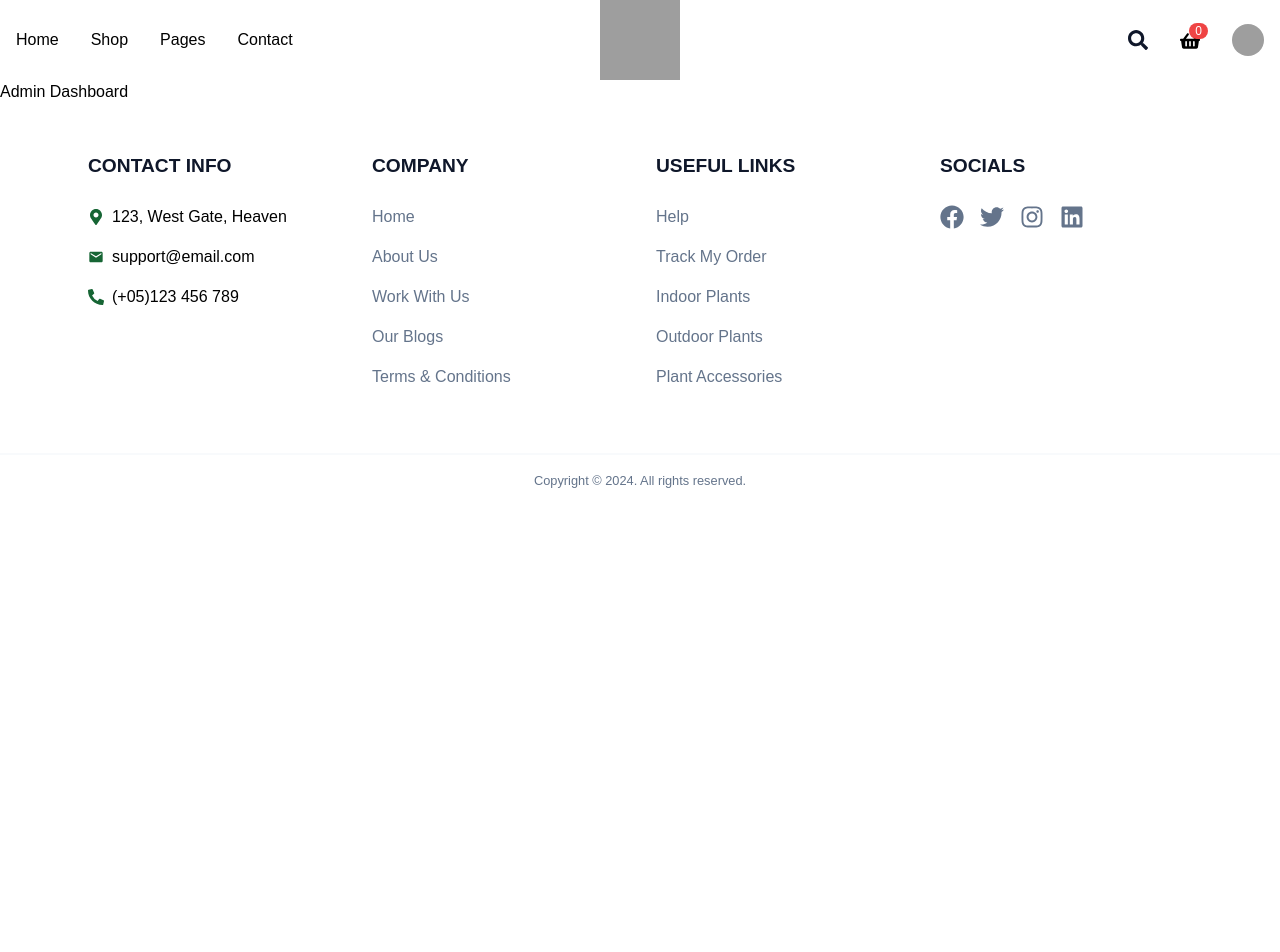
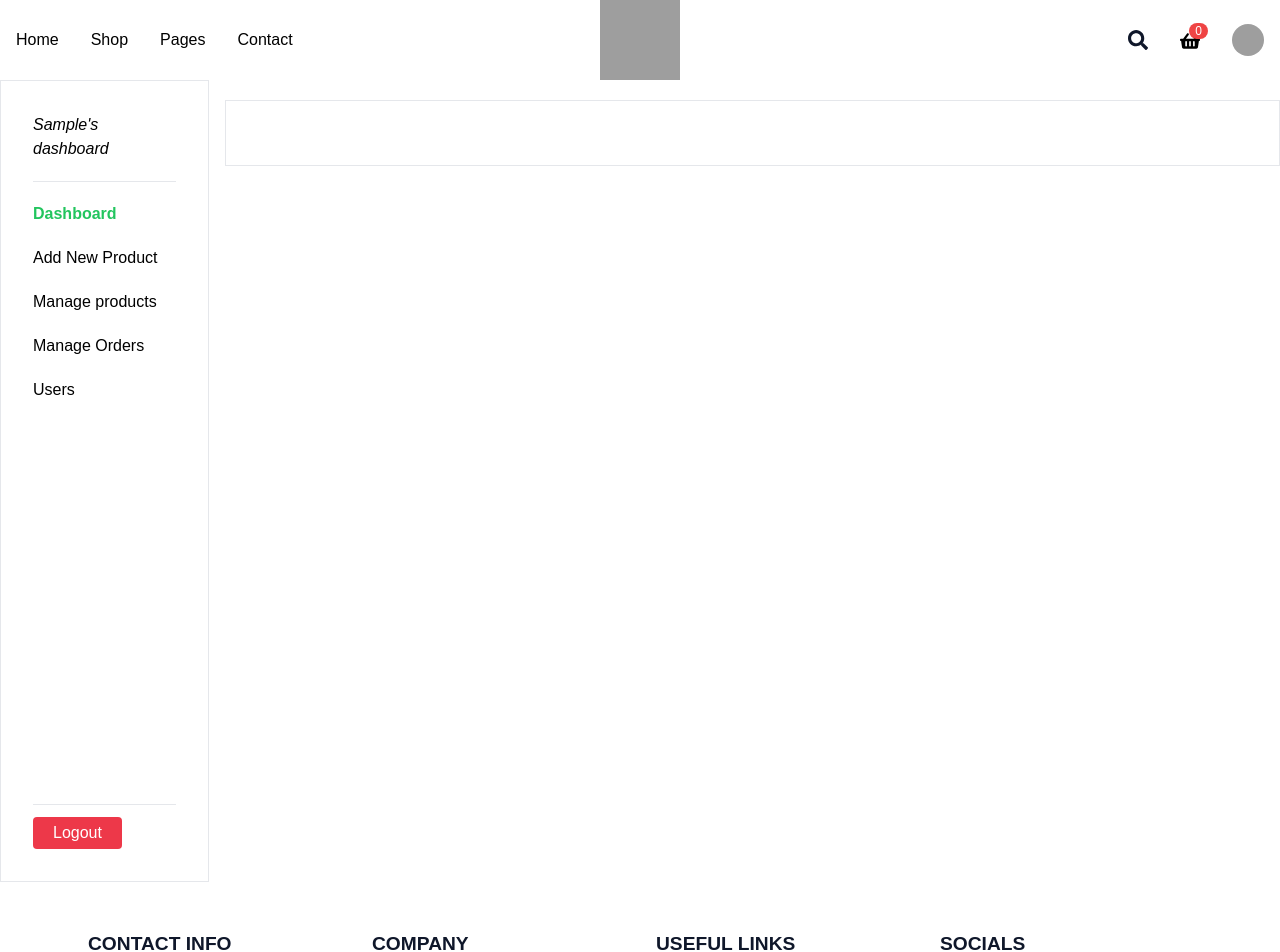
Before and after one commit to frestaris/Full-stack-e-commerce--Plants-website--React, a React (Vite) app in the folder frontend/: page /dashboard/admin in a window 1280 px wide. Shown: the top 952 px of the page. Before the commit the page ends 800 px from the top, so only its background shows below. Built offline with nearby package versions, Linux system fonts and the light colour scheme; sample sign-in values are in the browser's storage; grey boxes are pictures that could not be loaded; a web font is replaced by a local one.

Commit message:
user and admin dashboard

```diff
--- a/frontend/src/App.jsx
+++ b/frontend/src/App.jsx
@@ -17,7 +17,10 @@
 
 function App() {
   return (
-    <BrowserRouter>
+    <BrowserRouter
+      future={{ v7_startTransition: true, v7_relativeSplatPath: true }}
+    >
+      {" "}
       <ToastContainer position="top-center" autoClose={2000} />
       <Navbar />
       <Routes>
@@ -37,7 +40,7 @@
           path="/dashboard/*"
           element={
             <PrivateRoute role="user">
-              <DashboardLayout title="User Dashboard" />
+              <DashboardLayout />
             </PrivateRoute>
           }
         >
@@ -52,11 +55,11 @@
           path="/dashboard/admin/*"
           element={
             <PrivateRoute role="admin">
-              <DashboardLayout title="Admin Dashboard" />
+              <DashboardLayout />
             </PrivateRoute>
           }
         >
-          <Route path="add-new-post" element={<div>New Post</div>} />
+          <Route path="add-new-post" element={<div>New Product</div>} />
           <Route path="manage-products" element={<div>Manage Products</div>} />
           <Route
             path="update-product/:id"
--- a/frontend/src/components/Navbar.jsx
+++ b/frontend/src/components/Navbar.jsx
@@ -26,42 +26,20 @@
 
   // admin dropdown menus
   const adminDropdownMenus = [
-    {
-      label: "Dashboard",
-      path: "/dashboard/admin",
-    },
-    {
-      label: "Manage Items",
-      path: "/dashboard/admin/manage-products",
-    },
-    {
-      label: "All Orders",
-      path: "/dashboard/admin/manage-orders",
-    },
-    {
-      label: "Add New Post",
-      path: "/dashboard/admin/add-new-post",
-    },
+    { path: "/dashboard/admin", label: "Dashboard" },
+    { path: "/dashboard/admin/add-new-post", label: "Add New Product" },
+    { path: "/dashboard/admin/manage-products", label: "Manage products" },
+    { path: "/dashboard/admin/manage-orders", label: "Manage Orders" },
+    { path: "/dashboard/admin/users", label: "Users" },
   ];
 
   // user dropdown menus
   const userDropdownMenus = [
-    {
-      label: "Dashboard",
-      path: "/dashboard",
-    },
-    {
-      label: "Profile",
-      path: "/dashboard/profile",
-    },
-    {
-      label: "Payments",
-      path: "/dashboard/payments",
-    },
-    {
-      label: "Orders",
-      path: "/dashboard/orders",
-    },
+    { path: "/dashboard", label: "Dashboard" },
+    { path: "/dashboard/orders", label: "Orders" },
+    { path: "/dashboard/payments", label: "Payments" },
+    { path: "/dashboard/profile", label: "Profile" },
+    { path: "/dashboard/reviews", label: "Reviews" },
   ];
 
   const dropdownMenus =
--- a/frontend/src/components/PrivateRoute.jsx
+++ b/frontend/src/components/PrivateRoute.jsx
@@ -1,16 +1,16 @@
 import { useSelector } from "react-redux";
 import { Navigate, useLocation } from "react-router-dom";
+import { toast } from "react-toastify";
 
 const PrivateRoute = ({ children, role }) => {
   const { user } = useSelector((state) => state.auth);
   const location = useLocation();
-  console.log(user);
+
   if (!user) {
-    alert("You must be logged in!");
     return <Navigate to="/login" state={{ from: location }} replace />;
   }
   if (role && user.role !== role) {
-    alert("You are not authorized to access this page!");
+    toast.error("You are not authorized to access this page!");
     return <Navigate to="/login" state={{ from: location }} replace />;
   }
 
--- /dev/null
+++ b/frontend/src/pages/dashboard/AdminDashboard.jsx
@@ -0,0 +1,69 @@
+import { useDispatch, useSelector } from "react-redux";
+import { NavLink, useNavigate } from "react-router-dom";
+import { useLogoutUserMutation } from "../../redux/features/auth/authApi";
+import { logout } from "../../redux/features/auth/authSlice";
+
+const navItems = [
+  { path: "/dashboard/admin", label: "Dashboard" },
+  { path: "/dashboard/admin/add-new-post", label: "Add New Product" },
+  { path: "/dashboard/admin/manage-products", label: "Manage products" },
+  { path: "/dashboard/admin/manage-orders", label: "Manage Orders" },
+  { path: "/dashboard/admin/users", label: "Users" },
+];
+
+const AdminDashboard = () => {
+  const { user } = useSelector((state) => state.auth);
+  const dispatch = useDispatch();
+  const navigate = useNavigate();
+  const [logoutUser] = useLogoutUserMutation();
+
+  const handleLogout = async () => {
+    try {
+      await logoutUser().unwrap();
+      dispatch(logout());
+      navigate("/");
+    } catch (error) {
+      console.error("Failed to logout", error);
+    }
+  };
+
+  return (
+    <div className="space-y-5 bg-white p-8 md:h-screen flex flex-col justify-between">
+      <div>
+        <div>
+          <p className="text-md italic">
+            {user.username.charAt(0).toUpperCase() + user.username.slice(1)}'s
+            dashboard
+          </p>
+        </div>
+        <hr className="mt-5" />
+        <ul className="space-y-5 pt-5">
+          {navItems.map((item) => (
+            <li key={item.path}>
+              <NavLink
+                className={({ isActive }) =>
+                  isActive ? "text-green-500 font-bold" : "text-black"
+                }
+                end
+                to={item.path}
+              >
+                {item.label}
+              </NavLink>
+            </li>
+          ))}
+        </ul>
+      </div>
+      <div className="mb-3">
+        <hr className="mb-3" />
+        <button
+          onClick={handleLogout}
+          className="text-white bg-primary font-medium px-5 py-1 rounded"
+        >
+          Logout
+        </button>
+      </div>
+    </div>
+  );
+};
+
+export default AdminDashboard;
--- a/frontend/src/pages/dashboard/DashboardLayout.jsx
+++ b/frontend/src/pages/dashboard/DashboardLayout.jsx
@@ -1,12 +1,30 @@
-import { Outlet } from "react-router-dom";
+import { Navigate, Outlet } from "react-router-dom";
+import { useSelector } from "react-redux";
+import UserDashboard from "./UserDashboard";
+import AdminDashboard from "./AdminDashboard";
 
-const DashboardLayout = ({ title }) => {
+const DashboardLayout = () => {
+  const { user } = useSelector((state) => state.auth);
+  if (!user) {
+    return <Navigate to="/login" replace />;
+  }
+
+  const renderDashboard = () => {
+    switch (user?.role) {
+      case "admin":
+        return <AdminDashboard />;
+      case "user":
+        return <UserDashboard />;
+      default:
+        return <Navigate to="/login" replace />;
+    }
+  };
   return (
-    <div>
-      <header>
-        <h1>{title || "Dashboard"}</h1>
+    <div className="container mx-auto flex flex-col md:flex-row gap-4 items-start justify-start">
+      <header className="lg:w-1/5 sm:w-2/5 w-full border">
+        {renderDashboard()}
       </header>
-      <main>
+      <main className="p-8 bg-white w-full border mt-5">
         <Outlet />
       </main>
     </div>
--- /dev/null
+++ b/frontend/src/pages/dashboard/UserDashboard.jsx
@@ -0,0 +1,69 @@
+import { useDispatch, useSelector } from "react-redux";
+import { NavLink, useNavigate } from "react-router-dom";
+import { useLogoutUserMutation } from "../../redux/features/auth/authApi";
+import { logout } from "../../redux/features/auth/authSlice";
+
+const navItems = [
+  { path: "/dashboard", label: "Dashboard" },
+  { path: "/dashboard/orders", label: "Orders" },
+  { path: "/dashboard/payments", label: "Payments" },
+  { path: "/dashboard/profile", label: "Profile" },
+  { path: "/dashboard/reviews", label: "Reviews" },
+];
+
+const UserDashboard = () => {
+  const { user } = useSelector((state) => state.auth);
+  const dispatch = useDispatch();
+  const navigate = useNavigate();
+  const [logoutUser] = useLogoutUserMutation();
+
+  const handleLogout = async () => {
+    try {
+      await logoutUser().unwrap();
+      dispatch(logout());
+      navigate("/");
+    } catch (error) {
+      console.error("Failed to logout", error);
+    }
+  };
+
+  return (
+    <div className="space-y-5 bg-white p-8 md:h-screen flex flex-col justify-between">
+      <div>
+        <div>
+          <p className="text-md italic">
+            {user.username.charAt(0).toUpperCase() + user.username.slice(1)}'s
+            dashboard
+          </p>
+        </div>
+        <hr className="mt-5" />
+        <ul className="space-y-5 pt-5">
+          {navItems.map((item) => (
+            <li key={item.path}>
+              <NavLink
+                className={({ isActive }) =>
+                  isActive ? "text-green-500 font-bold" : "text-black"
+                }
+                end
+                to={item.path}
+              >
+                {item.label}
+              </NavLink>
+            </li>
+          ))}
+        </ul>
+      </div>
+      <div className="mb-3">
+        <hr className="mb-3" />
+        <button
+          onClick={handleLogout}
+          className="text-white bg-primary font-medium px-5 py-1 rounded"
+        >
+          Logout
+        </button>
+      </div>
+    </div>
+  );
+};
+
+export default UserDashboard;
```
